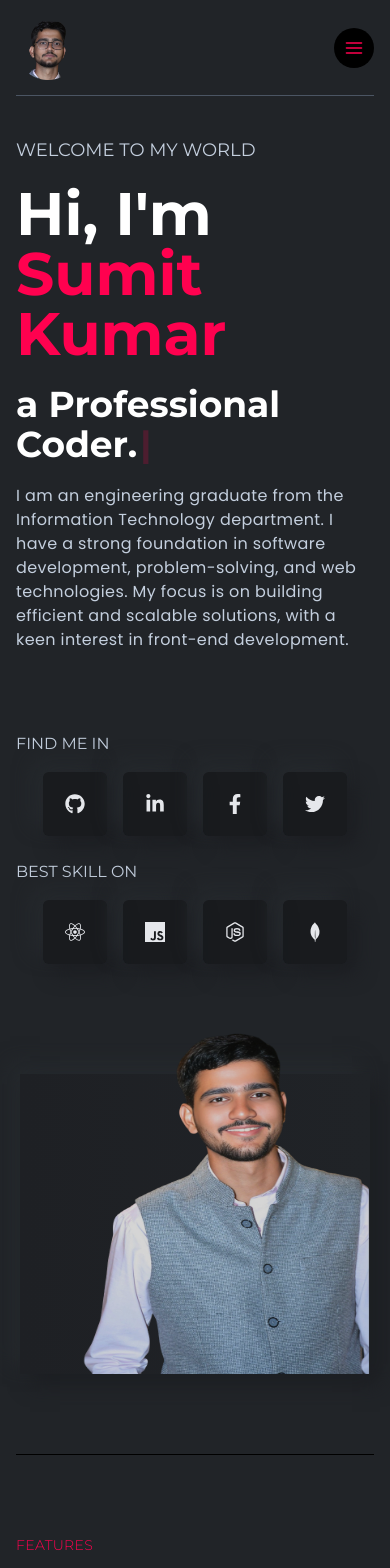
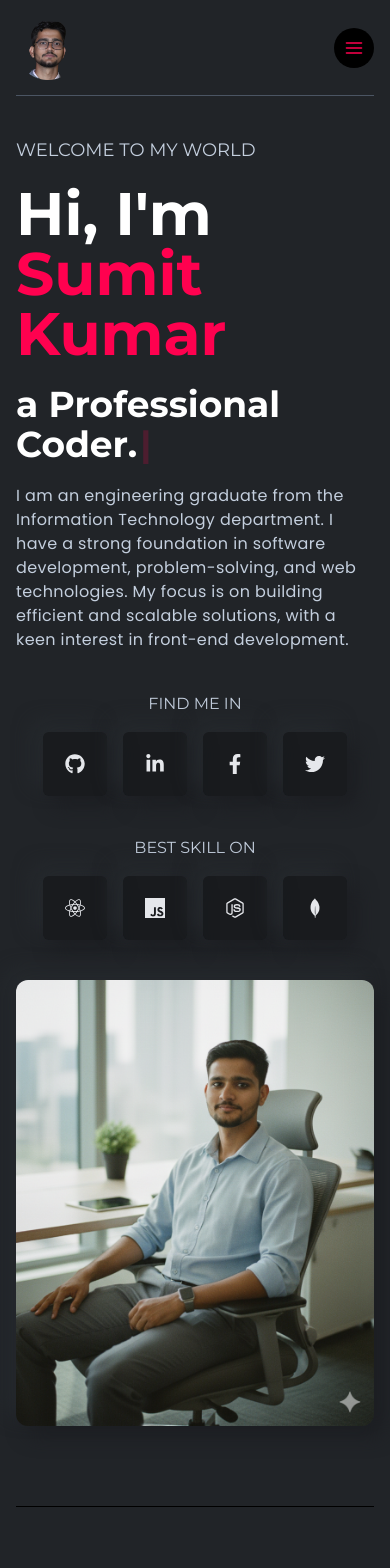
Before and after one commit to itsyoboysumit/portfolio-react, a React (Vite) app: page / in a window 390 px wide. Shown: the top 1568 px of the page. Built offline with nearby package versions, Linux system fonts and the light colour scheme.

Commit message:
banner changed

```diff
--- a/src/components/banner/Banner.jsx
+++ b/src/components/banner/Banner.jsx
@@ -1,16 +1,24 @@
 import React from 'react'
 import LeftBanner from './LeftBanner';
 import RightBanner from './RightBanner';
+
 const Banner = () => {
   return (
     <section
       id="home"
-      className="w-full pt-10 pb-20 flex flex-col gap-10 xl:gap-0 lgl:flex-row items-center border-b-[1px] font-titleFont border-b-black"
+      className="w-full pt-10 pb-20 flex flex-col gap-10 md:flex-row items-center border-b border-b-black font-titleFont"
     >
-      <LeftBanner />
-     <RightBanner />
+      {/* Left Banner */}
+      <div className="w-full md:w-[60%]  lg:w-1/2 transition-all duration-500">
+        <LeftBanner />
+      </div>
+
+      {/* Right Banner */}
+      <div className="w-full md:w-[40%]  lg:w-1/2 transition-all duration-500 flex lg:justify-center">
+        <RightBanner />
+      </div>
     </section>
   );
 }
 
-export default Banner
+export default Banner;
--- a/src/components/banner/LeftBanner.jsx
+++ b/src/components/banner/LeftBanner.jsx
@@ -7,7 +7,7 @@ import {
   FaReact,
   FaGithub,
 } from "react-icons/fa";
-import { SiJavascript, SiMongodb} from "react-icons/si";
+import { SiJavascript, SiMongodb } from "react-icons/si";
 import { FaNodeJs } from "react-icons/fa";
 
 const LeftBanner = () => {
@@ -19,13 +19,14 @@ const LeftBanner = () => {
     delaySpeed: 2000,
   });
   return (
-    <div className="w-full lgl:w-1/2 flex flex-col gap-20">
+    <div className="w-full flex flex-col gap-10">
       <div className="flex flex-col gap-5">
         <h4 className=" text-lg font-normal">WELCOME TO MY WORLD</h4>
         <h1 className="text-6xl font-bold text-white">
-          Hi, I'm <span className="text-designColor capitalize">Sumit Kumar</span>
+          Hi, I'm{" "}
+          <span className="text-designColor capitalize ">Sumit Kumar</span>
         </h1>
-        <h2 className="text-4xl font-bold text-white">
+        <h2 className="text-4xl font-bold text-white custom:min-h-[80px] ">
           a <span>{text}</span>
           <Cursor
             cursorBlinking="false"
@@ -34,12 +35,16 @@ const LeftBanner = () => {
           />
         </h2>
         <p className="text-base font-bodyFont leading-6 tracking-wide">
-          I am an engineering graduate from the Information Technology department. I have a strong foundation in software development, problem-solving, and web technologies. My focus is on building efficient and scalable solutions, with a keen interest in front-end development.
+          I am an engineering graduate from the Information Technology
+          department. I have a strong foundation in software development,
+          problem-solving, and web technologies. My focus is on building
+          efficient and scalable solutions, with a keen interest in front-end
+          development.
         </p>
       </div>
-      <div className="flex flex-col xl:flex-row gap-6 lgl:gap-0 sm:justify-between">
+      <div className="flex flex-col gap-10 justify-between md:flex-row lgl:gap-4 ">
         <div>
-          <h2 className=" text-base uppercase font-titleFont mb-4  ">
+          <h2 className="text-center md:text-left uppercase font-titleFont mb-4 ">
             Find me in
           </h2>
           <div className="flex gap-4 justify-center">
@@ -48,12 +53,18 @@ const LeftBanner = () => {
                 <FaGithub />
               </span>
             </a>
-            <a href="https://www.linkedin.com/in/sumit-kumar-a12b17360/" target="blank">
+            <a
+              href="https://www.linkedin.com/in/sumit-kumar-a12b17360/"
+              target="blank"
+            >
               <span className="bannerIcon">
                 <FaLinkedinIn />
               </span>
             </a>
-            <a href="https://www.facebook.com/profile.php?id=100009674650254" target="blank">
+            <a
+              href="https://www.facebook.com/profile.php?id=100009674650254"
+              target="blank"
+            >
               <span className="bannerIcon">
                 <FaFacebookF />
               </span>
@@ -66,7 +77,7 @@ const LeftBanner = () => {
           </div>
         </div>
         <div>
-          <h2 className="text-base uppercase font-titleFont mb-4">
+          <h2 className="text-center md:text-left uppercase font-titleFont mb-4">
             BEST SKILL ON
           </h2>
           <div className="flex gap-4 justify-center">
@@ -77,7 +88,7 @@ const LeftBanner = () => {
               <SiJavascript />
             </span>
             <span className="bannerIcon">
-              <FaNodeJs/>
+              <FaNodeJs />
             </span>
             <span className="bannerIcon">
               <SiMongodb />
--- a/src/components/banner/RightBanner.jsx
+++ b/src/components/banner/RightBanner.jsx
@@ -1,17 +1,13 @@
-import React from 'react';
+import React from "react";
 import { bannerImg } from "../../assets/index";
 
 const RightBanner = () => {
   return (
-    <div className="w-full lgl:w-1/2 flex justify-center items-center relative">
-      {/* Background box */}
-      <div className="absolute bottom-0 w-[350px] h-[300px] lgl:w-[500px] lgl:h-[500px] bg-gradient-to-r from-[#1e2024] to-[#202327] shadow-shadowOne flex justify-center items-center z-0"></div>
-
-      {/* Foreground image */}
+    <div className=" lg:w-[73%] lgl:w-[65%] flex justify-center items-center relative">
       <img
-        className="w-[350px] h-[370px]  translate-x-7 opacity-90  md:w-[320px] md:h-[380px] md:translate-x-10 lgl:w-[500px] lgl:h-[600px] z-10 relative lg:translate-x-10"
         src={bannerImg}
-        alt="bannerImg"
+        alt="banner"
+        className="object-contain rounded-xl shadow-shadowOne "
       />
     </div>
   );
--- a/tailwind.config.js
+++ b/tailwind.config.js
@@ -12,6 +12,7 @@ module.exports = {
         lg: "960px",
         lgl: "1024px",
         xl: "1280px",
+        custom: {'min': '667px', 'max': '1223px'},
       },
       fontFamily: {
         bodyFont: ["Poppins", "sans-serif"],
```
Also changed, not shown: src/assets/images/bannerImg.png.
